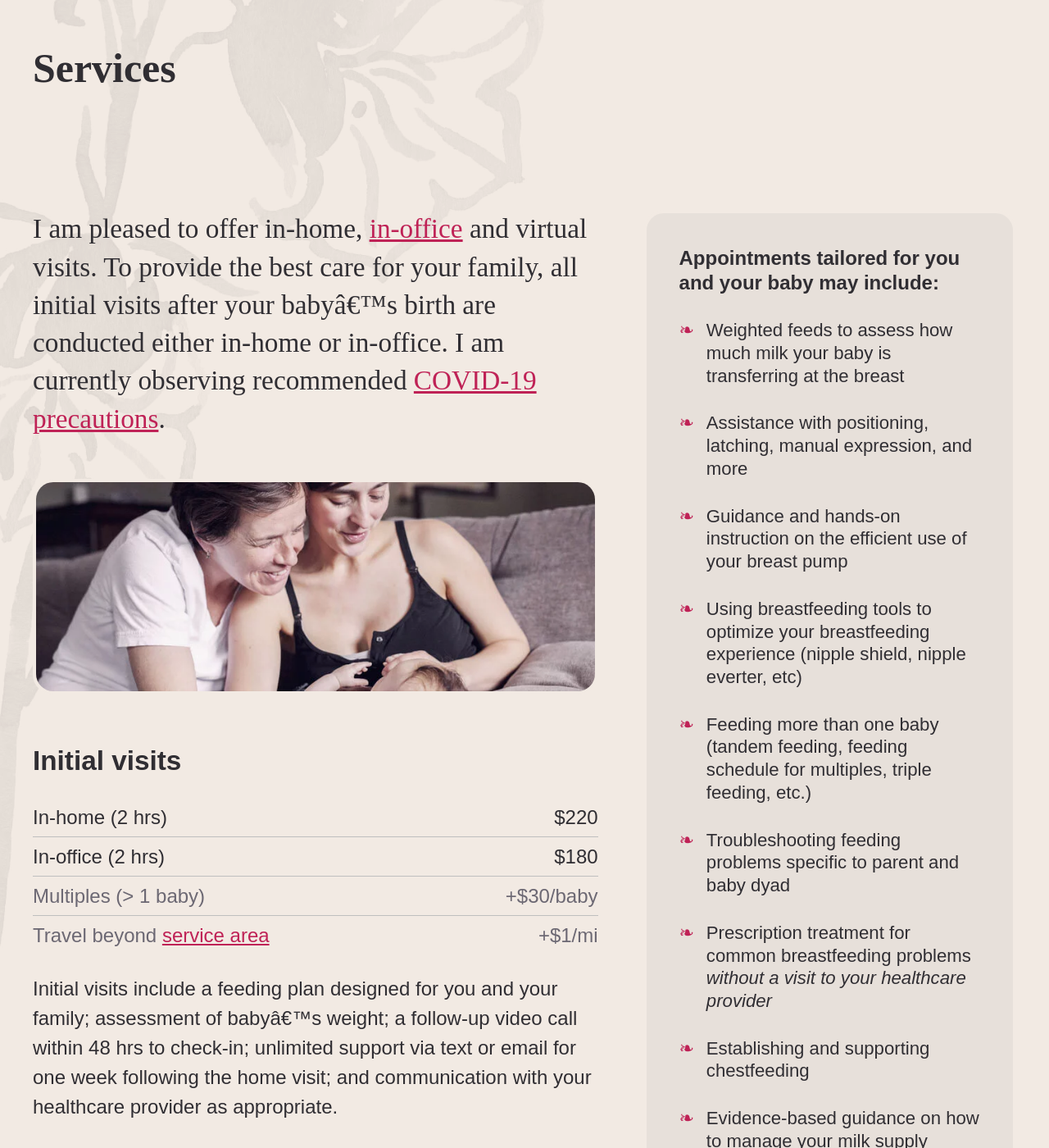
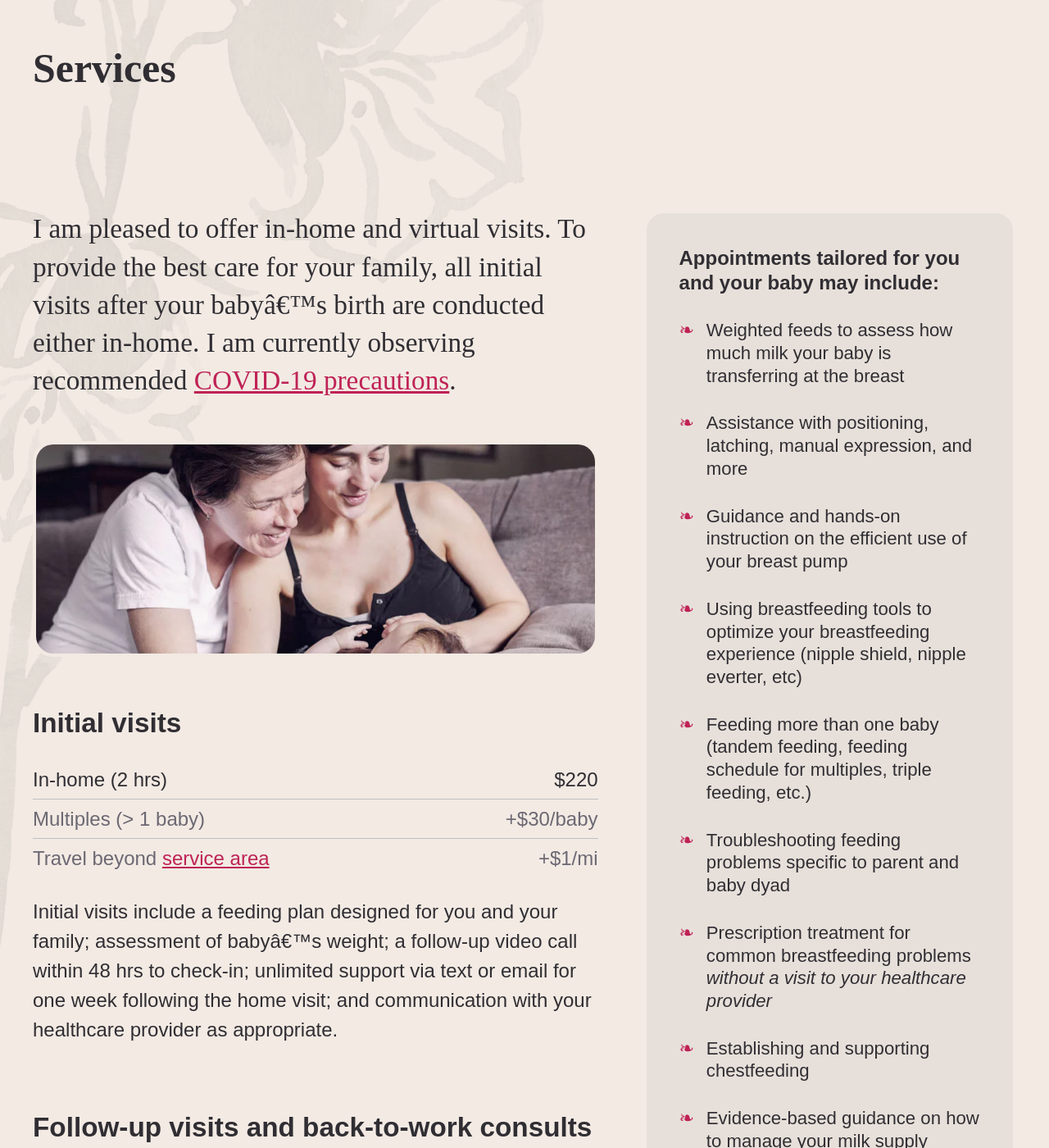
Before and after one commit to bellflowerlactation/bellflower, a Jekyll site: the page built from services.html, in a window 1280 px wide and 1400 px high, scrolled down 393 px. Shown: the whole window at 82% size. Built offline with Jekyll 4.4.1, drawn with Linux system fonts in a browser that asks for light colours; some web fonts are replaced; some of the changed text lies outside the part shown.

Commit message:
update gems; remove references to in-office visits

```diff
--- a/services.html
+++ b/services.html
@@ -2,7 +2,7 @@
 layout: default
 title: Services
 description:
-    I am pleased to offer in-home, in-office and virtual visits. To provide the best care
+    I am pleased to offer in-home and virtual visits. To provide the best care
     for your family, all initial visits after your baby’s birth are conducted in-home. I
     am currently observing recommended COVID-19 precautions.
 ---
@@ -10,10 +10,9 @@
 <h1 class="u-gc:1/13 u-mb:4 u-md-mb:2 u-sm-mb:-2">Services</h1>
 <div class="u-gc:1/8 u-md-gc:1/13">
     <p class="subtitle">
-        I am pleased to offer in-home, <a href="#office-visits">in-office</a> and virtual
-        visits. To provide the best care for your family, all initial visits after your
-        baby’s birth are conducted either in-home or in-office. I am currently observing
-        recommended <a href="https://www.health.state.mn.us/diseases/coronavirus/prevention.html">COVID-19
+        I am pleased to offer in-home and virtual visits. To provide the best care for your
+        family, all initial visits after your baby’s birth are conducted either in-home. I
+        am currently observing recommended <a href="https://www.health.state.mn.us/diseases/coronavirus/prevention.html">COVID-19
         precautions</a>.
     </p>
     <div class="u-mb:12 u-sm-mr:-4 u-sm-mb:8 u-sm-ml:-4">
@@ -51,10 +50,6 @@
                 <td>In-home (2 hrs)</td>
                 <td class="u-ta:r">$220</td>
             </tr>
-            <tr>
-                <td>In-office (2 hrs)</td>
-                <td class="u-ta:r">$180</td>
-            </tr>
             <tr class="u-tc:g">
                 <td>Multiples (> 1 baby)</td>
                 <td class="u-ta:r">+$30/baby</td>
@@ -79,16 +74,8 @@
                 <td class="u-ta:r">$150</td>
             </tr>
             <tr>
-                <td>In-office (1 hr)</td>
-                <td class="u-ta:r">$125</td>
-            </tr>
-            <tr>
                 <td>Virtual (1 hr)</td>
                 <td class="u-ta:r">$100</td>
-            </tr>
-            <tr class="u-tc:g">
-                <td>In-office weigh-in</td>
-                <td class="u-ta:r">$25</td>
             </tr>
         </table>
         <p>
@@ -102,10 +89,6 @@
     <section class="u-mb:16 u-sm-mb:10">
         <h2 id="prenatal-visits">Prenatal visits</h2>
         <table>
-            <tr>
-                <td>In-office (1 hr)</td>
-                <td class="u-ta:r">$75</td>
-            </tr>
             <tr>
                 <td>Virtual (30 min)</td>
                 <td class="u-ta:r">Free</td>
@@ -150,25 +133,6 @@
             initial appointment we will work together to schedule the following two
             visits.
         </p>
-    </section>
-    <section class="u-mb:16 u-sm-mb:10">
-        <h2 id="office-visits">Office visits</h2>
-        <p>
-            Office visits are currently available on <strong>Thursdays from 9am to 4pm</strong>. My office
-            is located at: <a href="https://goo.gl/maps/HuBad6kmpDKgAZWv9">1684 Selby Ave.</a>
-            in the Merriam Park neighborhood of St. Paul:
-        </p>
-        <iframe
-            src="https://www.google.com/maps/embed?pb=!1m18!1m12!1m3!1d2823.8673708431807!2d-93.17376158407711!3d44.94636407586658!2m3!1f0!2f0!3f0!3m2!1i1024!2i768!4f13.1!3m3!1m2!1s0x87f62a1b36566f8d%3A0xbd7d5b7a8d03181d!2s1684%20Selby%20Ave%2C%20St%20Paul%2C%20MN%2055104!5e0!3m2!1sen!2sus!4v1625671895137!5m2!1sen!2sus"
-            width=""
-            height="400"
-            style="
-                border: var(--grid-unit) solid var(--color-background);
-                border-radius: calc(var(--grid-unit) * 5);
-                width: 100%;"
-            allowfullscreen=""
-            loading="lazy">
-        </iframe>
     </section>
     <section class="u-mb:16 u-sm-mb:10">
         <h2 id="billing-info">Billing info</h2>
```
Also changed, not shown: Gemfile.lock.
